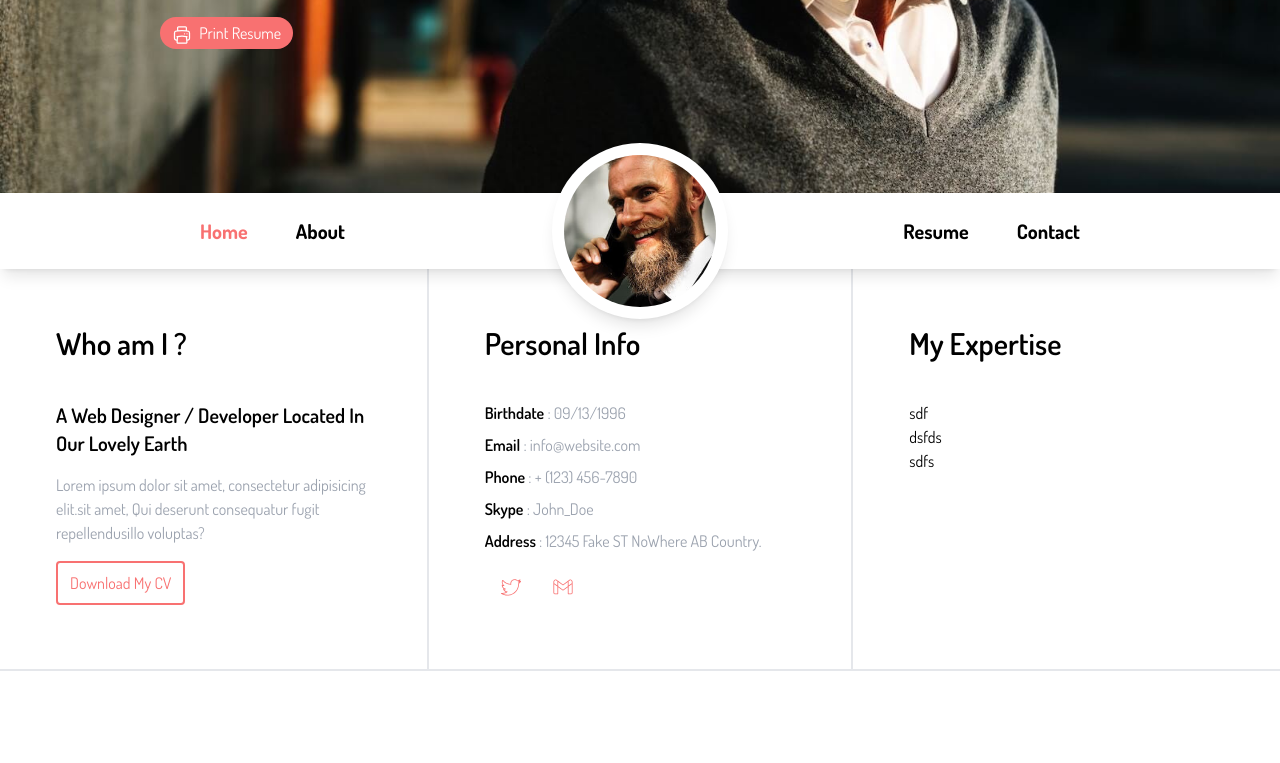
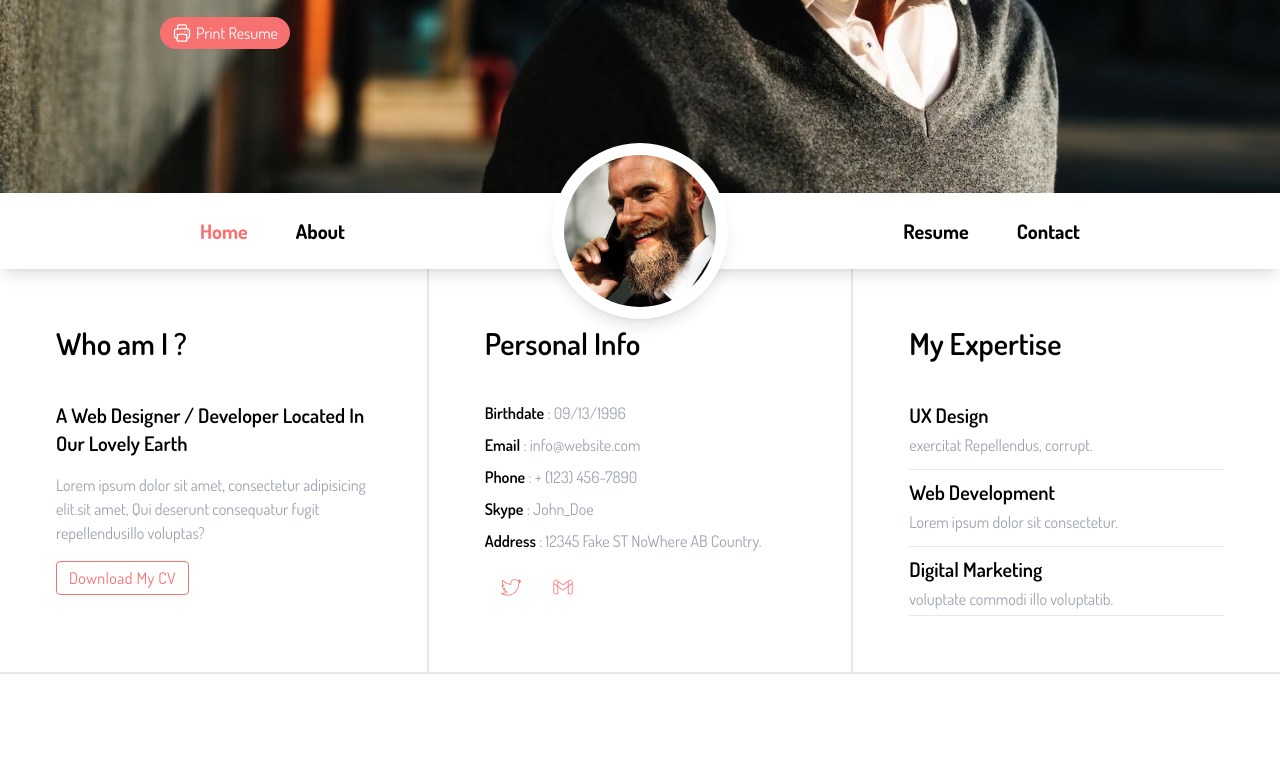
Before and after one commit to harigsr1998/Trial-Projects, a plain HTML site: page Portfolios/Portfolio 2/dist/index copy 1.html in a window 1280 px wide. Shown: the part 435-1198 px from the top of the page. Drawn offline with Linux system fonts and the light colour scheme.

Commit message:
Continue work on portfolio 2

```diff
--- a/Portfolios/Portfolio 2/dist/index copy 1.html
+++ b/Portfolios/Portfolio 2/dist/index copy 1.html
@@ -24,7 +24,7 @@
           <h2 class="xl:text-5xl text-3xl">Hello, I am</h2>
           <h1 class="xl:text-9xl text-8xl font-bold">John Doe</h1>
           <h2 class="xl:text-2xl text-xl tracking-wider">Frontend Designer | Developer</h2>
-          <div class=" xl:mt-8 mt-4 xl:mb-36 mb-28 rounded-full bg-red-400 px-3 py-1 inline-block">
+          <div class=" xl:mt-8 mt-4 xl:mb-36 mb-28 rounded-full bg-red-400 px-3 py-1 inline-flex items-center">
             <svg xmlns="http://www.w3.org/2000/svg" fill="none" viewBox="0 0 24 24" stroke-width="1.5" stroke="currentColor" class="w-6 inline-block pr-1">
               <path stroke-linecap="round" stroke-linejoin="round" d="M6.72 13.829c-.24.03-.48.062-.72.096m.72-.096a42.415 42.415 0 0 1 10.56 0m-10.56 0L6.34 18m10.94-4.171c.24.03.48.062.72.096m-.72-.096L17.66 18m0 0 .229 2.523a1.125 1.125 0 0 1-1.12 1.227H7.231c-.662 0-1.18-.568-1.12-1.227L6.34 18m11.318 0h1.091A2.25 2.25 0 0 0 21 15.75V9.456c0-1.081-.768-2.015-1.837-2.175a48.055 48.055 0 0 0-1.913-.247M6.34 18H5.25A2.25 2.25 0 0 1 3 15.75V9.456c0-1.081.768-2.015 1.837-2.175a48.041 48.041 0 0 1 1.913-.247m10.5 0a48.536 48.536 0 0 0-10.5 0m10.5 0V3.375c0-.621-.504-1.125-1.125-1.125h-8.25c-.621 0-1.125.504-1.125 1.125v3.659M18 10.5h.008v.008H18V10.5Zm-3 0h.008v.008H15V10.5Z" />
             </svg>
@@ -71,8 +71,8 @@
             <h2 class="text-3xl font-semibold pb-10">Who am I ?</h2>
             <h3 class="text-xl font-semibold pb-4">A Web Designer / Developer Located In Our Lovely Earth</h3>
             <p class="text-gray-400">Lorem ipsum dolor sit amet, consectetur adipisicing elit.sit amet, Qui deserunt consequatur fugit repellendusillo voluptas?</p>
-            <div class="mt-4 rounded border-2 border-red-400 inline-block py-2 px-3 tracking-wide text-red-400 hover:text-white hover:bg-red-400 transition ease-out duration-300">
-              <button>Download My CV</button>
+            <div class="mt-4 rounded border border-red-400 inline-block py-1 px-3 tracking-wide text-red-400 hover:text-white hover:bg-red-400 transition ease-out duration-300">
+              <button class="tracking-wide">Download My CV</button>
             </div>
           </div>
           <div class="p-14 border-x-2">
@@ -93,10 +93,19 @@
           </div>
           <div class="p-14">
             <h2 class="text-3xl font-semibold pb-10">My Expertise</h2>
-            <div class="flex flex-col">
-              <div>sdf</div>
-              <div>dsfds</div>
-              <div>sdfs</div>
+            <div class="text-gray-400">
+              <div class="border-b leading-loose pb-2 mb-2">
+                <h2 class="text-xl text-black font-semibold">UX Design</h2>
+                <p>exercitat Repellendus, corrupt.</p>
+              </div>
+              <div class="border-b leading-loose pb-2 mb-2">
+                <h2 class="text-xl text-black font-semibold">Web Development</h2>
+                <p>Lorem ipsum dolor sit consectetur.</p>
+              </div>
+              <div class="border-b leading-loose">
+                <h2 class="text-xl text-black font-semibold">Digital Marketing</h2>
+                <p>voluptate commodi illo voluptatib.</p>
+              </div>
             </div>
           </div>
         </div>
@@ -163,6 +172,9 @@
         <div class="grid lg:grid-cols-3 grid-cols-1 gap-10">
           <div class="lg:col-span-2 border-2 p-10">
             <h3 class="text-xl font-semibold">Send a message</h3>
+            <div class="mt-4 rounded bg-red-400 inline-block py-2 text-white hover:bg-red-500 transition ease-out duration-300 w-full text-center">
+              <button class="tracking-wide font-semibold">Send Message</button>
+            </div>
           </div>
           <div class="border-2 p-10">
             <h3 class="text-xl font-semibold">Get in touch</h3>
```
Also changed, not shown: Portfolios/Portfolio 2/dist/style.css.
